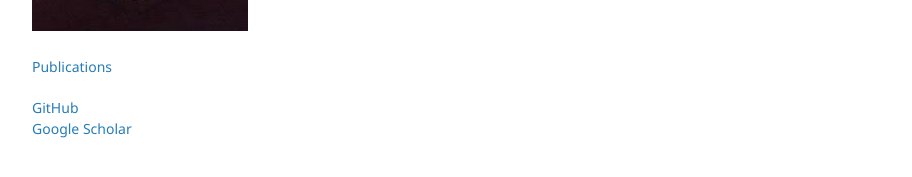
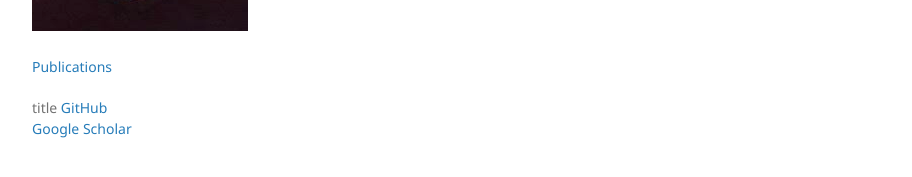
Before and after one commit to itspetar/itspetar.github.io, a Jekyll site: the page built from index.md, in a window 1280 px wide. Shown: the part 407-584 px from the top of the page, without its empty margins (178-1090 px from the left). Built offline with Jekyll 4.4.1, drawn with Linux system fonts in a browser that asks for light colours; the repository's description, which GitHub fills in, is left out; our own code applies the rules of GitHub Pages for plain Markdown files.

```diff
--- a/_layouts/default.html
+++ b/_layouts/default.html
@@ -27,7 +27,7 @@
         <a href="{{'publications.html' | relative_url}}">Publications</a>
         </p>
 
-        <p class="view">
+        <p class="view">title
         <a href="{{ site.github.owner_url }}" target="_blank">GitHub</a>
         <br>
         <a href="https://scholar.google.com/citations?user=UK_wrK4AAAAJ&hl=en" target="_blank">Google Scholar</a>
```
Also changed, not shown: publications.md (+1 -1 lines).
